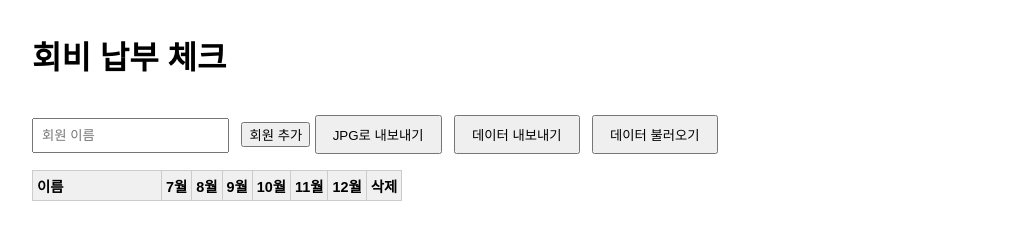
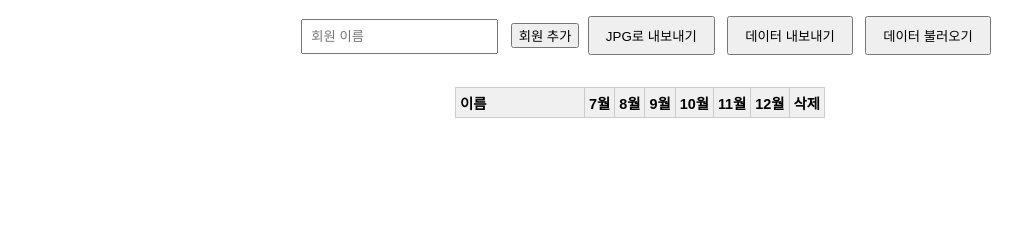
Before and after one commit to nka2000/dues-app, a plain HTML site: page index.html in a window 1280 px wide. Shown: the whole page, without its empty margins (0-1022 px from the left). Drawn offline with nearby package versions, Linux system fonts and the light colour scheme.

Commit message:
index.html

```diff
--- a/index.html
+++ b/index.html
@@ -5,21 +5,19 @@
   <meta name="viewport" content="width=device-width, initial-scale=1.0" />
   <title>회비 납부 체크 웹앱</title>
   <style>
-    body { font-family: sans-serif; margin: 2rem; }
-    table { border-collapse: collapse; margin-top: 1rem; }
-    th, td { border: 1px solid #ccc; padding: 0.25rem; text-align: center; white-space: nowrap; }
-    th { background-color: #f0f0f0; font-size: 0.9rem; }
-    td { font-size: 0.9rem; }
-    input[type="text"] { padding: 0.5rem; margin-right: 0.5rem; }
+    html, body { font-family: sans-serif; margin: 0; padding: 0; width: 100%; }
+    table { border-collapse: collapse; margin: 1rem auto; width: auto; }
+    th, td { border: 1px solid #ccc; padding: 0.25rem; text-align: center; white-space: nowrap; font-size: 0.9rem; }
+    th { background-color: #f0f0f0; }
+    input[type="text"] { padding: 0.5rem; margin: 1rem 0.5rem 0 1rem; }
     input[type='checkbox'] { transform: scale(1.1); }
-    .member-list { margin-top: 1rem; }
-    #downloadBtn, #exportBtn, #importBtn { margin-top: 1rem; padding: 0.5rem 1rem; margin-right: 0.5rem; }
+    #downloadBtn, #exportBtn, #importBtn { padding: 0.5rem 1rem; margin: 1rem 0.25rem; }
     td:first-child, th:first-child { min-width: 120px; text-align: left; }
+    #captureArea { overflow-x: auto; text-align: center; }
   </style>
 </head>
 <body>
-  <h1>회비 납부 체크</h1>
-  <div>
+  <div style="text-align:center">
     <input type="text" id="nameInput" placeholder="회원 이름" />
     <button onclick="addMember()">회원 추가</button>
     <button id="downloadBtn" onclick="downloadAsImage()">JPG로 내보내기</button>
```
